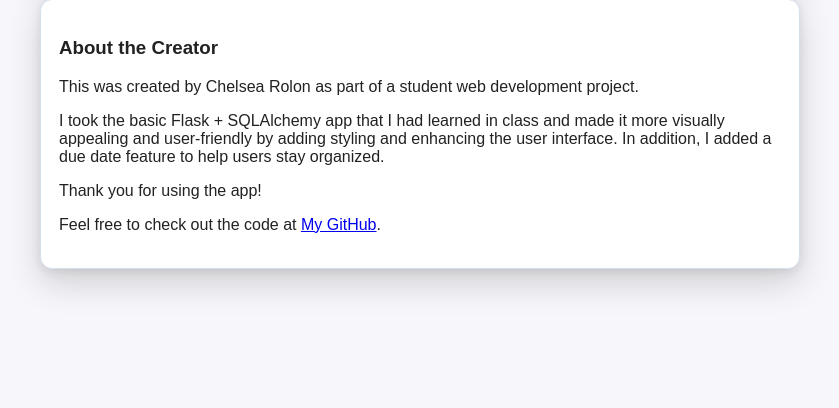
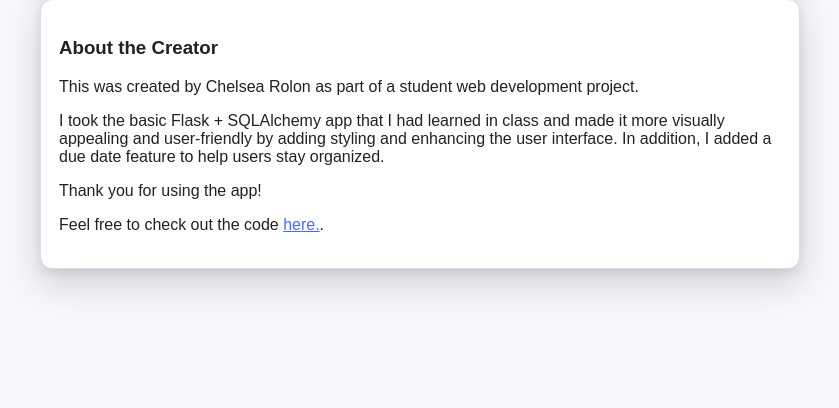
Before and after one commit to chelsea-rolon/Portfolio, a Flask app: page /about in a window 1280 px wide. Shown: the part 266-674 px from the top of the page, without its empty margins (220-1059 px from the left). Run offline with Flask 3, Linux system fonts and the light colour scheme.

Commit message:
corrected formatting and added hover effects to buttons and links in the about page. corrected link to GitHub repository in the about page. added a header image to the navigation bar and updated the header section of the home page with a new layout and styling.

```diff
--- a/Web App Projects/Web List Maker/static/css/styles.css
+++ b/Web App Projects/Web List Maker/static/css/styles.css
@@ -81,6 +81,15 @@ main {
 .about-container:hover {
   transform: translateY(-1px);
   box-shadow: 0 12px 30px rgba(0, 0, 0, 0.2), 0 3px 10px rgba(0, 0, 0, 0.1);
+}
+
+.about-container a {
+  color: #4f6bed;
+  text-decoration: underline;
+}
+
+.about-container a:hover {
+  color: #9e45f2;
 }
 
 form {
--- a/Web App Projects/Web List Maker/templates/about.html
+++ b/Web App Projects/Web List Maker/templates/about.html
@@ -10,7 +10,7 @@
         <p>This was created by Chelsea Rolon as part of a student web development project.</p>
         <p>I took the basic Flask + SQLAlchemy app that I had learned in class and made it more visually appealing and user-friendly by adding styling and enhancing the user interface. In addition, I added a due date feature to help users stay organized.</p>
         <p>Thank you for using the app!</p>
-        <p>Feel free to check out the code at <a href="https://github.com/chelsea-rolon/Software-Dev-Projects/tree/main/Web%20App%20Projects/Web%20List%20Maker" target="_blank">My GitHub</a>.</p>
+        <p>Feel free to check out the code <a href="https://github.com/chelsea-rolon/Software-Dev-Projects/tree/main/Web%20App%20Projects/Web%20List%20Maker" target="_blank">here.</a>.</p>
     </section>
 
 {% endblock %}
```
